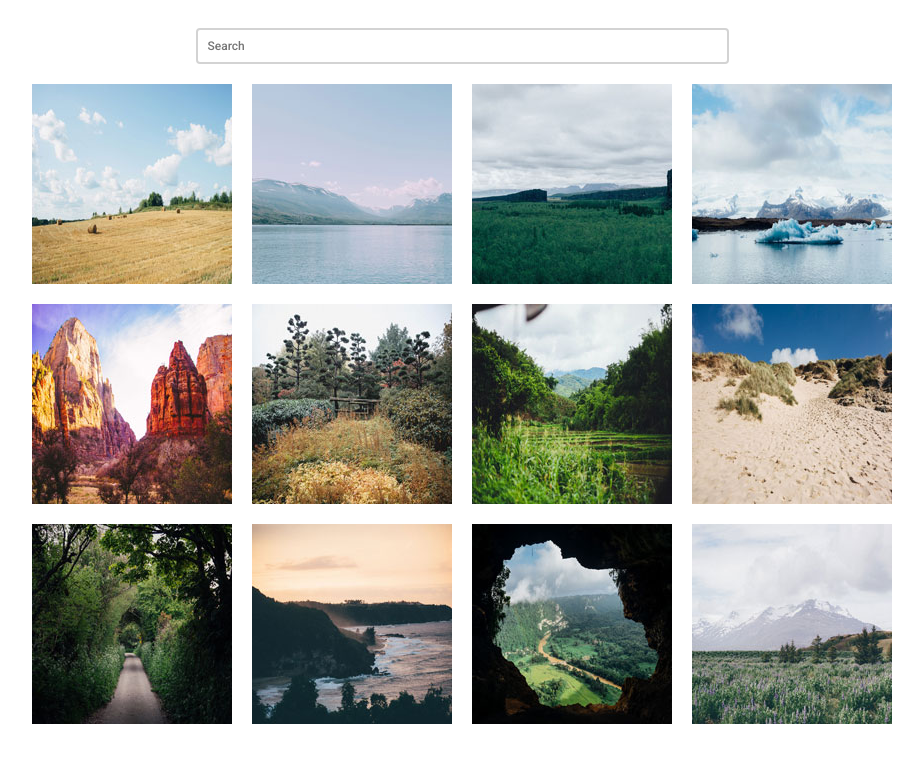
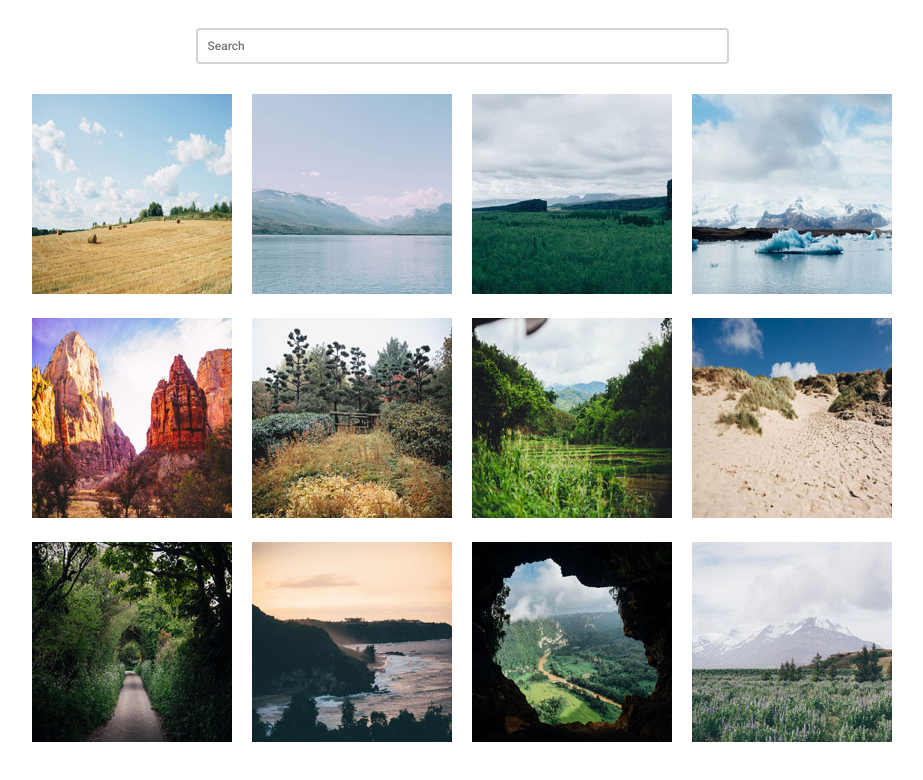
Before and after one commit to alyssalbailey/photo-gallery, a plain HTML site: page index.html in a window 1280 px wide. Shown: the whole page, without its empty margins (178-1101 px from the left). Drawn offline with Linux system fonts and the light colour scheme.

Commit message:
Modifying Documents.

```diff
--- a/css/styles.css
+++ b/css/styles.css
@@ -11,9 +11,17 @@ body {
   font-family: "Roboto", sans-serif;
 }
 
+.main-container {
+  display: grid;
+  align-items: center;
+  grid-template-columns: repeat(auto-fit, minmax(200px, 1fr));
+  grid-gap: 20px;
+}
+
 form {
   text-align: center;
   padding: 20px;
+  margin-bottom: 10px;
 }
 
 input {
@@ -28,7 +36,10 @@ input {
 
 .gallery {
   display: grid;
-  grid-template-columns: repeat(4, 200px);
-  grid-template-rows: repeat(3, 200px);
+  align-items: center;
+  grid-template-columns: repeat(4, 1fr);
+  /*grid-template-columns: repeat(4, 200px);*/
+  /*grid-template-rows: repeat(3, 200px); */
   grid-gap: 20px;
+  margin: 0px;
 }
--- a/index.html
+++ b/index.html
@@ -12,16 +12,16 @@
     />
   </head>
   <body>
-    <div>
     <form>
       <input
         type="search"
         name="search"
         class="search"
+        id="search"
         placeholder="Search"
       />
     </form>
-    </div>
+    <div class="main-container">
       <div class="gallery">
         <a
           href="photos/01.jpg"
@@ -29,77 +29,99 @@
         >
           <img src="photos/thumbnails/01.jpg" alt="Hay Bales" />
         </a>
+      </div>
 
+      <div class="gallery">
         <a
           href="photos/02.jpg"
           data-caption="The lake was so calm today. We had a great view of the snow on the mountains from here."
         >
           <img src="photos/thumbnails/02.jpg" alt="Lake" />
         </a>
+      </div>
 
+      <div class="gallery">
         <a
           href="photos/03.jpg"
           data-caption="I hiked to the top of the mountain and got this picture of the canyon and trees below."
         >
           <img src="photos/thumbnails/03.jpg" alt="Canyon" />
         </a>
+      </div>
 
+      <div class="gallery">
         <a
           href="photos/04.jpg"
           data-caption="It was amazing to see an iceberg up close, it was so cold but didn’t snow today."
         >
           <img src="photos/thumbnails/04.jpg" alt="Iceberg" />
         </a>
+      </div>
 
+      <div class="gallery">
         <a
           href="photos/05.jpg"
           data-caption="The red cliffs were beautiful. It was really hot in the desert but we did a lot of walking through the canyons."
         >
           <img src="photos/thumbnails/05.jpg" alt="Desert" />
         </a>
+      </div>
 
+      <div class="gallery">
         <a
           href="photos/06.jpg"
           data-caption="Fall is coming, I love when the leaves on the trees start to change color."
         >
           <img src="photos/thumbnails/06.jpg" alt="Fall" />
         </a>
+      </div>
 
+      <div class="gallery">
         <a
           href="photos/07.jpg"
           data-caption="I drove past this plantation yesterday, everything is so green!"
         >
           <img src="photos/thumbnails/07.jpg" alt="Plantation" />
         </a>
+      </div>
 
+      <div class="gallery">
         <a
           href="photos/08.jpg"
           data-caption="My summer vacation to the Oregon Coast. I love the sandy dunes!"
         >
           <img src="photos/thumbnails/08.jpg" alt="Dunes" />
         </a>
+      </div>
 
+      <div class="gallery">
         <a
           href="photos/09.jpg"
           data-caption="We enjoyed a quiet stroll down this countryside lane."
         >
           <img src="photos/thumbnails/09.jpg" alt="Countryside Lane" />
         </a>
+      </div>
 
+      <div class="gallery">
         <a
           href="photos/10.jpg"
           data-caption="Sunset at the coast! The sky turned a lovely shade of orange."
         >
           <img src="photos/thumbnails/10.jpg" alt="Sunset" />
         </a>
+      </div>
 
+      <div class="gallery">
         <a
           href="photos/11.jpg"
           data-caption="I did a tour of a cave today and the view of the landscape below was breathtaking."
         >
           <img src="photos/thumbnails/11.jpg" alt="Cave" />
         </a>
+      </div>
 
+      <div class="gallery">
         <a
           href="photos/12.jpg"
           data-caption="I walked through this meadow of bluebells and got a good view of the snow on the mountain before the fog came in."
@@ -107,7 +129,8 @@
           <img src="photos/thumbnails/12.jpg" alt="Bluebells" />
         </a>
       </div>
-    <script src="js/baguetteBox.min.js" async></script>
+    </div>
+    <script src="js/baguetteBox.min.js"></script>
     <script src="js/searchFilter.js"></script>
     <script src="js/app.js"></script>
   </body>
```
Lines whose indentation alone changed are shown as unchanged.
